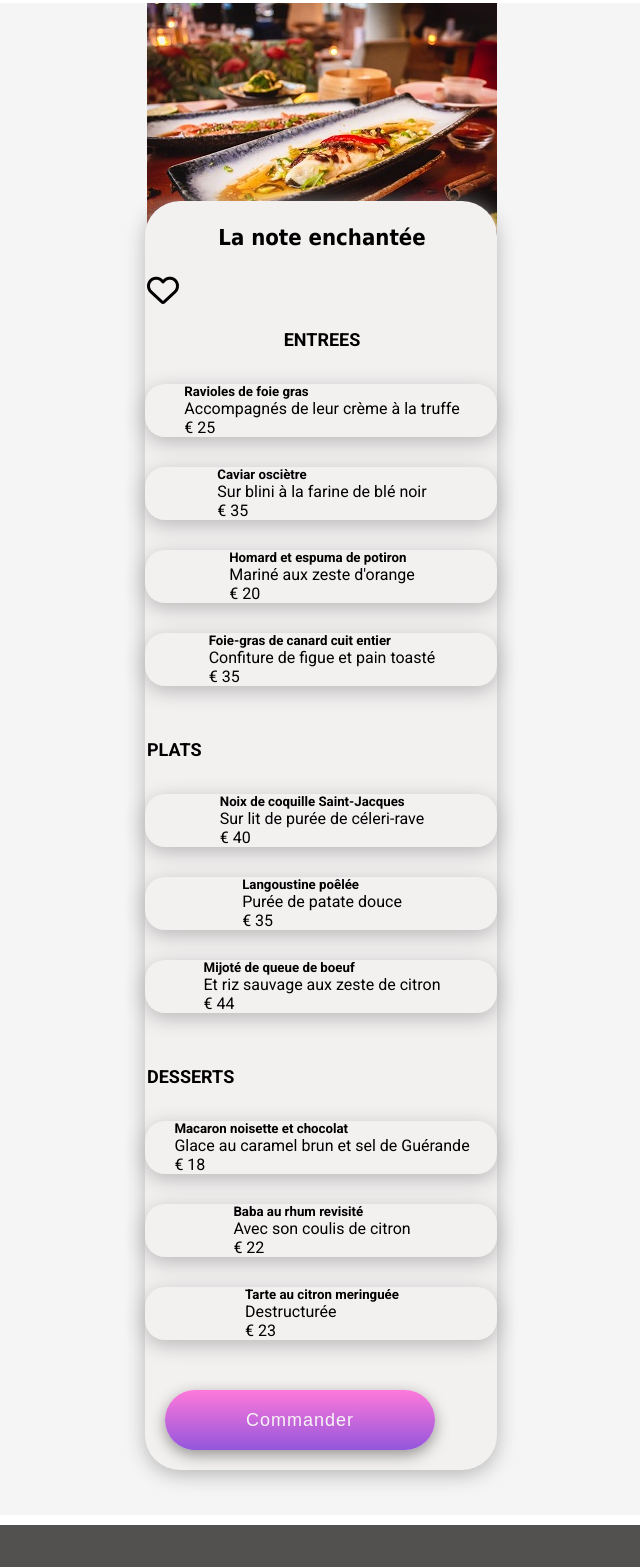
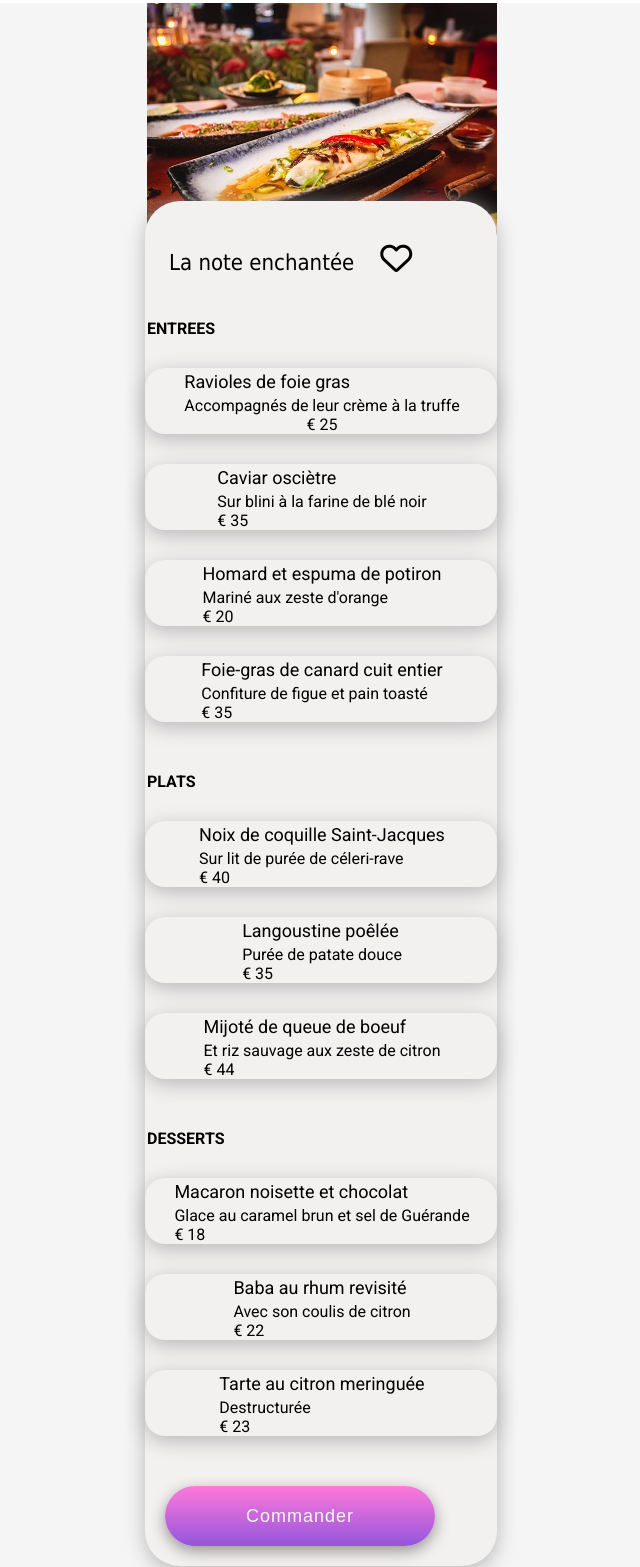
Before and after one commit to CelineSebe/P3_Ohmyfood, a website: page lanoteenchantee.html in a window 1280 px wide. Shown: the part 57-1624 px from the top of the page, without its empty margins (319-959 px from the left). Drawn offline with Linux system fonts and the light colour scheme; a web font is replaced by a local one.

Commit message:
mise en page css titres  menus

```diff
--- a/lanoteenchantee.html
+++ b/lanoteenchantee.html
@@ -40,30 +40,29 @@
                             <div class="card-menu">
                                 <h5> Ravioles de foie gras </h5>
                                 <p> Accompagnés de leur crème à la truffe </p>
-                                <p> &euro; 25<br></p>
+                                <div class="cout"> &euro; 25<br></div>
                             </a>
                         </div>
                     </div>
                     <div class="card">
                         <div class= "card-menu">
                             <h5> Caviar osciètre </h5>
-                                <p> Sur blini à la farine de blé noir </p>
-                                <p> &euro; 35 </p>
-                            </a>
+                            <p> Sur blini à la farine de blé noir </p>
+                            <div class="cout"> &euro; 35 </div>
                         </div>
                     </div>
                         <div class= "card">
                             <div class="card-menu">
                                 <h5> Homard et espuma de potiron </h5>
                                 <p> Mariné aux zeste d'orange </p>
-                                <p> &euro; 20 </p>
+                                <div class="cout"> &euro; 20 </div>
                             </div>
                         </div>
                         <div class= "card">
                             <div class="card-menu">
                                 <h5> Foie-gras de canard cuit entier </h5>
                                 <p> Confiture de figue et pain toasté </p>
-                                <p> &euro; 35 </p>
+                                <div class="cout"> &euro; 35 </div>
                             </div>
                         </div>
                     <h4> PLATS </h4>
@@ -71,21 +70,21 @@
                             <div class="card-menu">
                                 <h5> Noix de coquille Saint-Jacques </h5>
                                 <p> Sur lit de purée de céleri-rave </p>
-                                <p> &euro; 40 </p>
+                                <div class="cout"> &euro; 40 </div>
                             </div>
                         </div>
                         <div class= "card">
                             <div class="card-menu">
                                 <h5> Langoustine poêlée </h5>
                                 <p> Purée de patate douce</p>
-                                <p>&euro; 35 </p>
+                                <div class="cout">&euro; 35 </div>
                             </div>
                         </div>
                         <div class= "card">
                             <div class="card-menu">
                                 <h5>Mijoté de queue de boeuf</h5>
                                 <p> Et riz sauvage aux zeste de citron</p>
-                                <p> &euro; 44 </p>
+                                <div class="cout"> &euro; 44 </div>
                             </div>
                         </div>
                     <h4> DESSERTS </h4>
@@ -93,21 +92,21 @@
                             <div class="card-menu">
                                 <h5> Macaron noisette et chocolat </h5>
                                 <p> Glace au caramel brun et sel de Guérande </p>
-                                <p> &euro; 18 </p>
+                                <div class="cout"> &euro; 18 </div>
                             </div>
                         </div>
                         <div class= "card">
                             <div class="card-menu">
                                 <h5>Baba au rhum revisité </h5>
                                 <p> Avec son coulis de citron </p>
-                                <p>&euro; 22 </p>
+                                <div class="cout">&euro; 22 </div>
                             </div>
                         </div>
                         <div class= "card">
                             <div class="card-menu">
                                 <h5> Tarte au citron meringuée </h5>
                                 <p> Destructurée </p>
-                                <p> &euro; 23 </p>
+                                <div class="cout"> &euro; 23 </div>
                             </div>
                         </div>
                     <input type=submit value="Commander" class="button">
--- a/sass/Layout/_container.scss
+++ b/sass/Layout/_container.scss
@@ -133,24 +133,51 @@ main
 
   }
 
-#menus
-{
+#menus {
   display: flex;
   flex-wrap: nowrap;
   justify-content:center;
-  align-items:center;
+  align-items: center;
   flex-direction: column;
-  text-align:left;
- .img{
+  width: 100%;
+
+
+.img{
     width:350px;
   }
   h3
   {
-    font: normal bolder 22px/ 33px "Shrikhand", tahoma;
-    left: 10px;
+    display: inline-block;
+    font: normal normal 22px/ 33px "Shrikhand", tahoma;
+    align-items: start;
+
+
+  }
+  i.far{
+    display: inline-block;
+    align-items: end;
+
+
+  }
+  h4
+  {
+
+    font-style: underline;
+    white-space: normal;
+    display: flex;
   }
 
+  span {
+    border-bottom: solid 2px $tertiary-color;
+    position: relative;
+    white-space: normal;
+    padding: 5px;
+  }
+
+
 .card-container {
+
+  padding-top: 25px;
   position: relative;
   top: -45px;
   border-radius: 35px;
@@ -160,9 +187,13 @@ main
   word-spacing: normal;
   color: black;
   text-decoration: none;
+  h5{
+    font-style: bold;
+    left: 5px;
+  }
   .button{
     flex-direction:column;
-    justify-content:center;
+    justify-content:right;
     align-items:center;
           }
       }
--- a/sass/main.scss
+++ b/sass/main.scss
@@ -37,11 +37,13 @@ h3
 
 h4
 {
-    font: normal bolder 18px/ 28px "Roboto", Tahoma;
+    font: underline normal 18px/ 28px "Roboto", Tahoma;
     padding-top: 20px;
+    text-align: left;
 }
 h5
 {
+    font: normal normal 18px/ 28px "Roboto", Tahoma;
     text-align: left;
 }
 
@@ -64,7 +66,7 @@ ul {
 
 p
 {
-    font: normal bold 15px/ 20px "Roboto" Tahoma;
+    font: normal bold 14px/ 20px "Roboto" Tahoma;
     text-align: left;
 }
 
```
Also changed, not shown: alafrancaise.html (+1 -1 lines), lapalettedugout.html (+2 -2 lines), ledelicedessens.html (+2 -2 lines), .Public/css/style.css, 1 other file.
